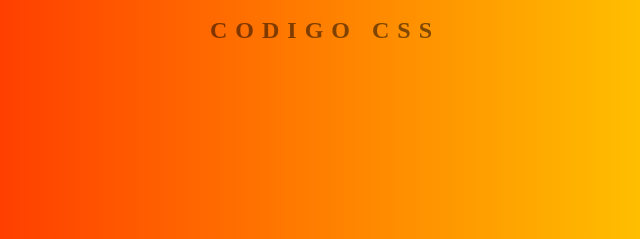
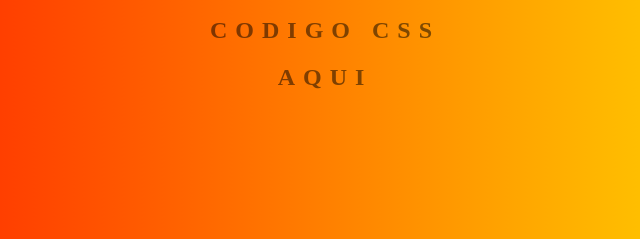
Before and after one commit to leandrorios009/Generdor-de-Fondos, a plain HTML site: page index.html in a window 1280 px wide. Shown: the part 204-443 px from the top of the page, 315-955 px from the left. Drawn offline with Linux system fonts and the light colour scheme.

Commit message:
Modificacion h2

```diff
--- a/index.html
+++ b/index.html
@@ -10,6 +10,7 @@
 	<input class="color1" type="color" name="color1" value="#00ff00">
 	<input class="color2" type="color" name="color2" value="#ff0000">
 	<h2>Codigo CSS</h2>
+	<h2>Aqui</h2>
 	<h3></h3>
 	<script type="text/javascript" src="script.js"></script>
 </body>
```
